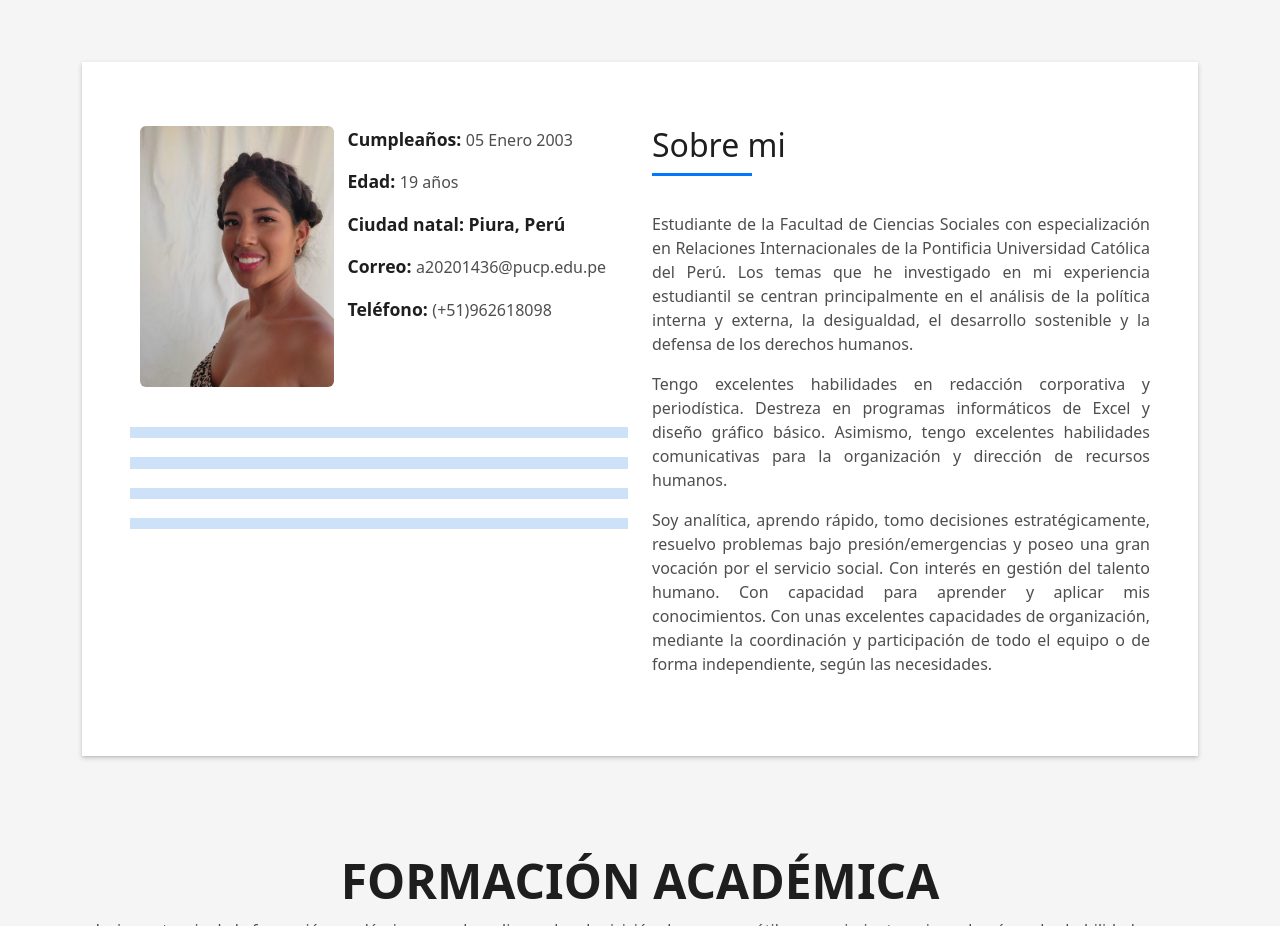
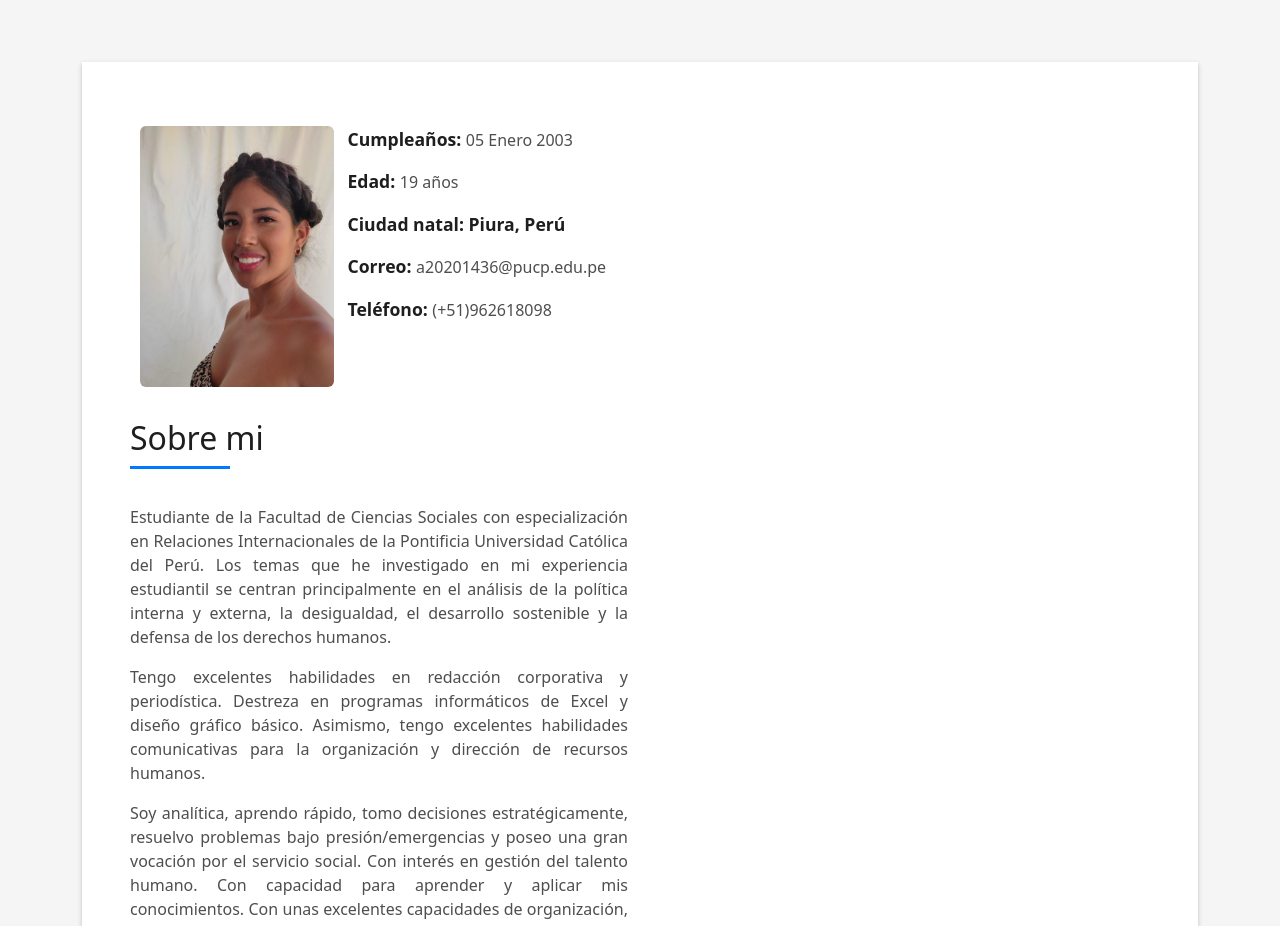
Before and after one commit to alejandraboceta/CV_entrega, a plain HTML site: page index.html in a window 1280 px wide. Shown: the part 802-1728 px from the top of the page. Drawn offline with Linux system fonts and the light colour scheme.

Commit message:
Update index.html

```diff
--- a/index.html
+++ b/index.html
@@ -113,27 +113,7 @@
                       </div>
                     </div>
                   </div>
-                  <div class="skill-mf">
 
-
-                    <div class="progress">
-
-                    </div>
-
-                    <div class="progress">
-
-                    </div>
-
-                    <div class="progress">
-
-                    </div>
-
-                    <div class="progress">
-
-                    </div>
-                  </div>
-                </div>
-                <div class="col-md-6">
                   <div class="about-me pt-4 pt-md-0">
                     <div class="title-box-2">
                       <h5 class="title-left">
```
